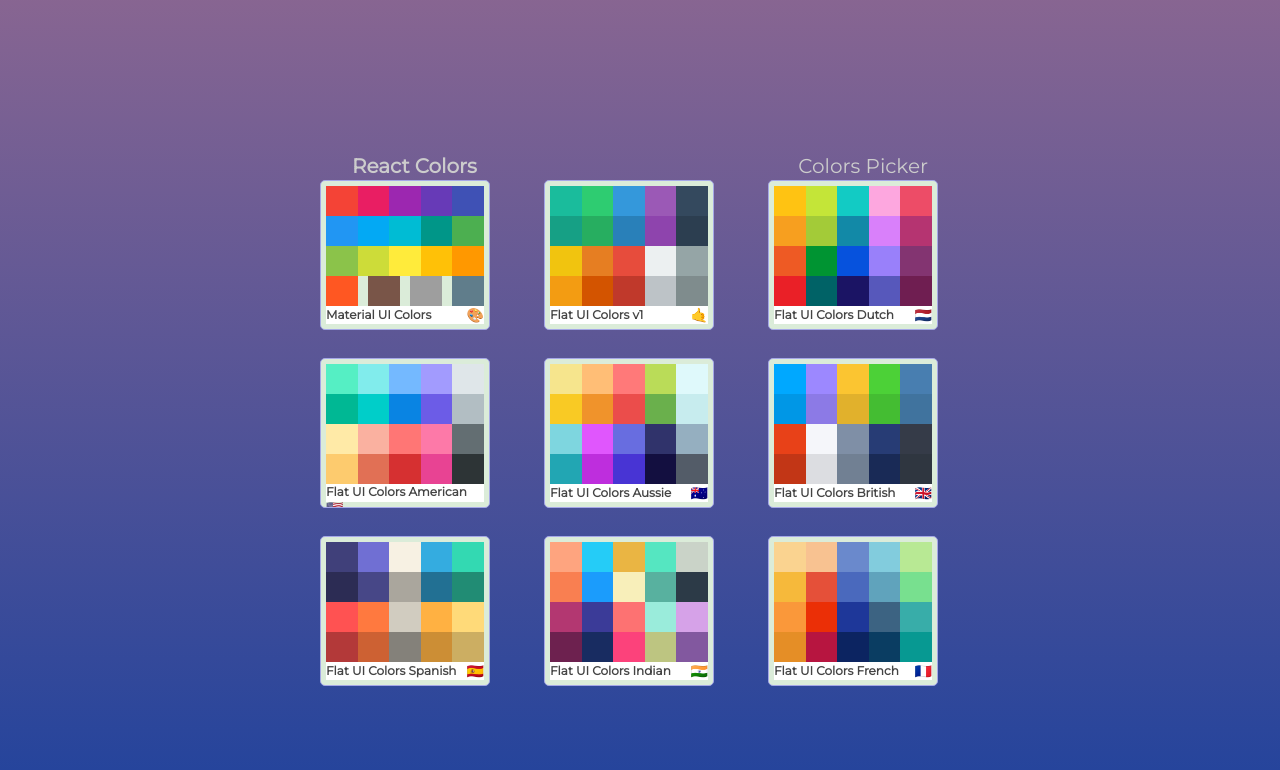
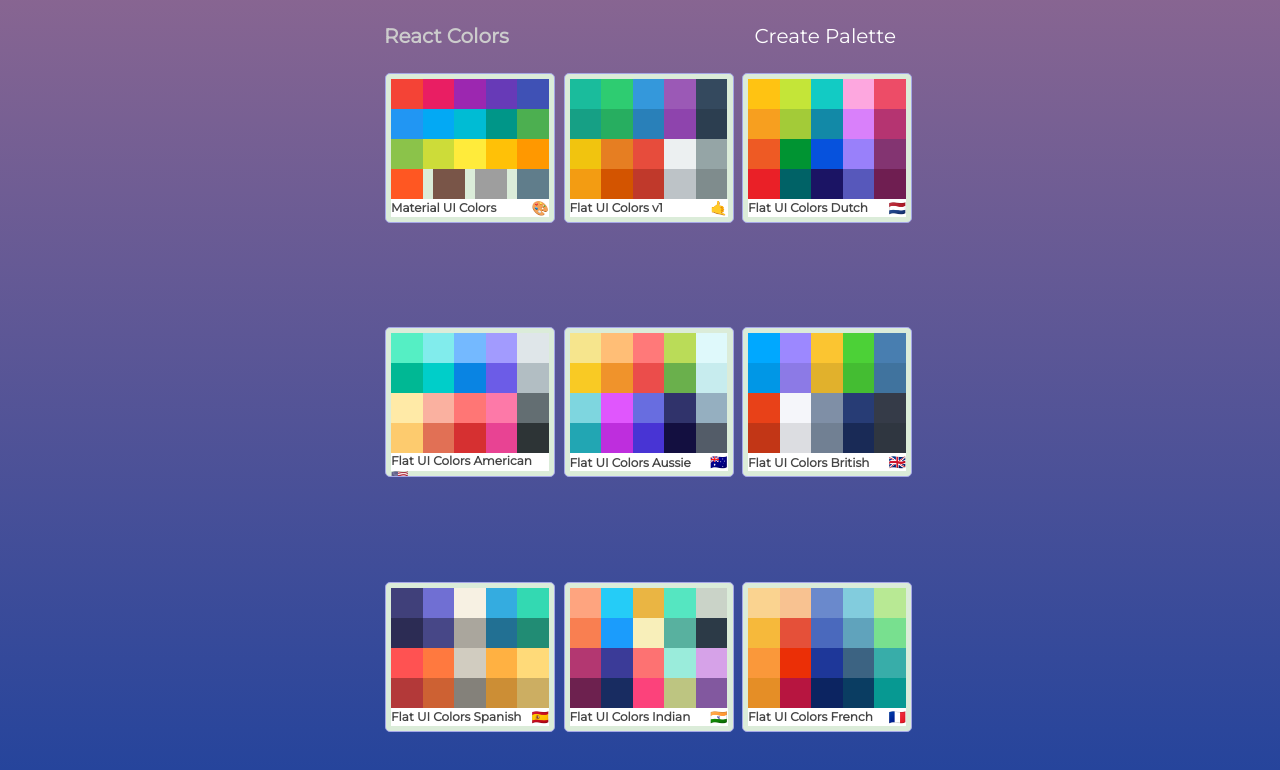
Before and after one commit to TsigeWonwosen/ColorsPalette-React, a React (Create React App) app: page / in a window 1280 px wide. Shown: the top 770 px of the page. Built offline with nearby package versions, Linux system fonts and the light colour scheme.

Commit message:
added New Palette Form modify mini Palette

```diff
--- a/src/App.css
+++ b/src/App.css
@@ -5,7 +5,10 @@
   padding: 0;
   box-sizing: border-box;
 }
-
+a {
+  color: white;
+  text-decoration: none;
+}
 .Palette {
   width: 100vw;
   height: 100vh;
@@ -63,6 +66,9 @@
   padding: 5px;
   font-size: 11px;
 }
+.light-text {
+  color: white;
+}
 .see-more {
   position: absolute;
   bottom: 0px;
@@ -78,6 +84,10 @@
   justify-content: center;
   text-align: center;
   align-items: center;
+}
+
+.Color-box .dark-text {
+  color: black;
 }
 
 .copy-overlay {
@@ -130,7 +140,7 @@
 .Palette-mini {
   display: flex;
   flex-direction: column;
-  align-items: flex-start;
+  align-items: center;
   justify-content: center;
   text-align: center;
   height: 100vh;
@@ -140,16 +150,13 @@
   font-family: "Montserrat";
   background: linear-gradient(rgba(236, 135, 135, 0.5), transparent);
   background-color: rgb(34, 67, 156);
-  text-decoration: none;
-  margin-top: 0;
 }
 .Palette-list {
-  /* height: 50%; */
-  margin: 2px auto;
-  max-width: 50%;
-  max-height: 80%;
-  box-sizing: border-box;
-  width: 50%;
+  flex: 10;
+  /* height: 50%;
+  width: 40%; */
+  text-align: center;
+  margin: auto auto;
   display: grid;
   grid-template-columns: repeat(3, 30%);
   grid-gap: 5%;
--- a/src/App.js
+++ b/src/App.js
@@ -2,7 +2,9 @@
 import { Switch, Route } from "react-router-dom";
 
 import SinglePalette from "./SinglePalette";
+import SingleColorPalette from "./SingleColorPalette";
 import Palette from "./Palette";
+import CreatePalette from "./CreatePalette";
 import seedColors from "./seedColors";
 import { generatePalette } from "./colorHelpers";
 
@@ -32,6 +34,22 @@
           )}
         />
         <Route
+          exact
+          path='/palette/:id/:colorId'
+          render={(routProps) => (
+            <SingleColorPalette
+              palette={seedColors}
+              // palette={generatePalette(findPalette(routProps.match.params.id))}
+              {...routProps}
+            />
+          )}
+        />
+        <Route
+          exact
+          path='/create-palette/'
+          render={(routProps) => <CreatePalette {...routProps} />}
+        />
+        <Route
           render={(props) => (
             <h1>
               Error Not Found => {`localhost:3000 ${props.location.pathname}`}
--- a/src/ColorBox.js
+++ b/src/ColorBox.js
@@ -1,7 +1,21 @@
 import React, { useState, useEffect } from "react";
+import { Link } from "react-router-dom";
 import { CopyToClipboard } from "react-copy-to-clipboard";
+import chroma from "chroma-js";
+import { withStyles } from "@material-ui/styles";
 
-export default function ColorBox({ name, color }) {
+const styles = {
+  copyText: {
+    color: (props) =>
+      chroma(props.color).luminance() <= 0.09 ? "white" : "black",
+  },
+  colorName: {
+    color: (props) =>
+      chroma(props.color).luminance() >= 0.2 ? "black" : "white",
+  },
+};
+
+function ColorBox({ name, color, id, paletteId, classes }) {
   const [copied, setCopied] = useState(false);
 
   const changeCopyState = () => {
@@ -10,6 +24,10 @@
   useEffect(() => {
     setTimeout(() => setCopied(false), 1500);
   }, [copied]);
+
+  const isDarkColor = chroma(color).luminance() <= 0.09;
+  const isLightColor = chroma(color).luminance() >= 0.2;
+
   return (
     <CopyToClipboard text={color} onCopy={changeCopyState}>
       <div className='Color-box' style={{ background: `${color}` }}>
@@ -19,17 +37,27 @@
         ></div>
         <div className={`copy-msg ${copied && "show"}`}>
           <h1>copied!</h1>
-          <p>{color}</p>
+          <p className={isLightColor && "dark-text"}>{color}</p>
         </div>
         <div className='copy-container'>
           <div className='box-content'>
-            <span> {name}</span>
+            <span className={classes.copyText}> {name}</span>
           </div>
 
-          <button className='copy-button'>Copy</button>
+          <button className={`copy-button ${isLightColor && "dark-text"}`}>
+            Copy
+          </button>
         </div>
-        <span className='see-more'>More</span>
+        <Link
+          to={`/palette/${id}/${paletteId}`}
+          onClick={(e) => e.stopPropagation()}
+        >
+          <span className={`see-more ${isLightColor && "dark-text"}`}>
+            MORE
+          </span>
+        </Link>
       </div>
     </CopyToClipboard>
   );
 }
+export default withStyles(styles)(ColorBox);
--- /dev/null
+++ b/src/CreatePalette.js
@@ -0,0 +1,10 @@
+import React from "react";
+
+export default function CreatePalette(props) {
+  return (
+    <div>
+      <button onClick={() => props.history.push("/")}> Back</button>
+      <h1>Create Palette ...</h1>
+    </div>
+  );
+}
--- a/src/Palette.js
+++ b/src/Palette.js
@@ -19,7 +19,13 @@
 
   let paletteArrays = palette.colors[level].map((color) => {
     return (
-      <ColorBox color={color[colorType]} key={color.id} name={color.name} />
+      <ColorBox
+        color={color[colorType]}
+        key={color.id}
+        name={color.name}
+        id={color.id}
+        paletteId={palette.id}
+      />
     );
   });
   return (
--- /dev/null
+++ b/src/SingleColorPalette.js
@@ -0,0 +1,13 @@
+import React from "react";
+
+export default function SingleColorPalette(props) {
+  const { id, colorId } = props.match.params;
+  return (
+    <div>
+      <h3>
+        {" "}
+        SingleColorPalette ColorId : {id} - PaletteId : {colorId}
+      </h3>
+    </div>
+  );
+}
--- a/src/SinglePalette.js
+++ b/src/SinglePalette.js
@@ -20,8 +20,9 @@
     justifyContent: "space-between",
     alignItems: "center",
     textAlign: "center",
-    width: "45%",
+    width: "40%",
     margin: "0 auto",
+    flex: "1",
   },
   palette: {
     display: "flex",
@@ -53,7 +54,6 @@
     history.push(`/palette/${id}`);
   };
   const paletteList = seedColors.map((palette) => (
-    // <Link to={`/palette/${palette.id}`}>
     <div
       key={palette.id}
       className='paletteList'
@@ -76,24 +76,15 @@
         <DeleteForeverRoundedIcon />{" "}
       </button>
     </div>
-    // </Link>
   ));
 
-  // const id = props.match.params.id;
-  // if (/\d/.test(id)) {
-  //   console.log("Redirect to Home ... Peace.", props);
-  //   return <Redirect to='/' />;
-  // }
-  // //   console.log("Id  :" + id);
-  // let renderPalette = singlePalette.colors.map((color) => {
-  //   return <ColorBox color={color} key={color.name} />;
-  // });
-  // const { classes } = props;
   return (
     <div className='Palette-mini'>
       <div className={classes.header}>
         <h4>React Colors</h4>
-        <span>Colors Picker</span>
+        <span>
+          <Link to='/create-palette'>Create Palette</Link>
+        </span>
       </div>
       <div className='Palette-list'>{paletteList}</div>
     </div>
@@ -101,3 +92,14 @@
 }
 
 export default withStyles(styles)(SinglePalette);
+
+// const id = props.match.params.id;
+// if (/\d/.test(id)) {
+//   console.log("Redirect to Home ... Peace.", props);
+//   return <Redirect to='/' />;
+// }
+// //   console.log("Id  :" + id);
+// let renderPalette = singlePalette.colors.map((color) => {
+//   return <ColorBox color={color} key={color.name} />;
+// });
+// const { classes } = props;
```
